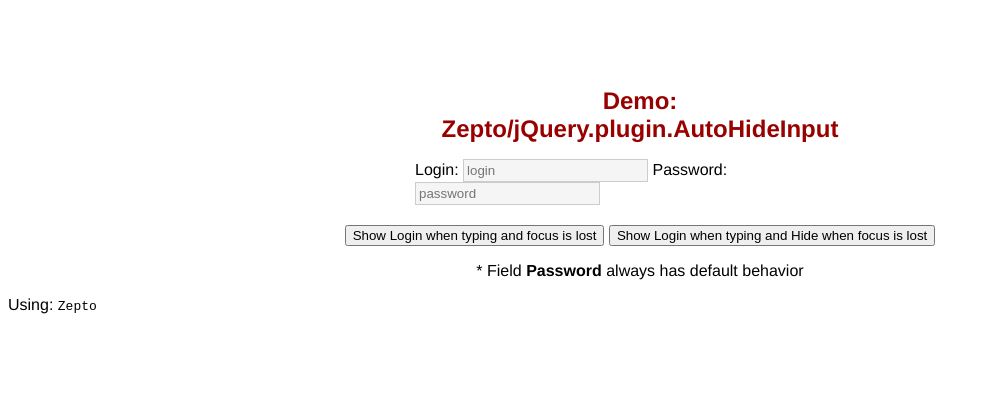
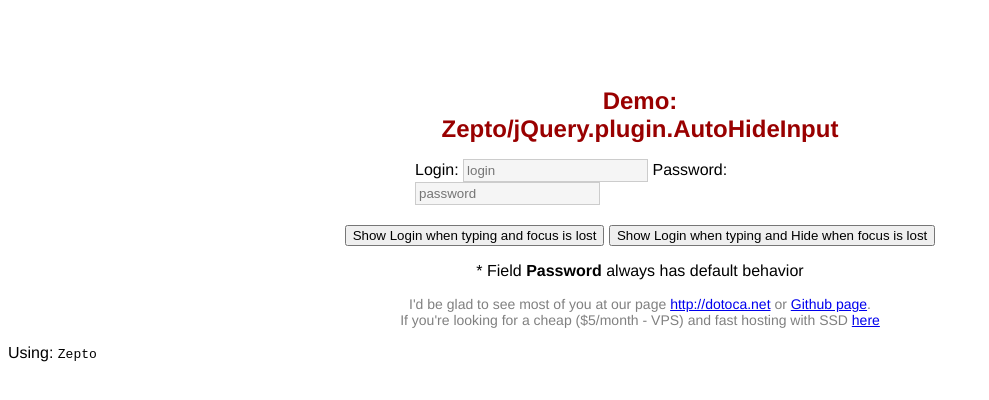
Before and after one commit to xvoland/jquery-plugin-autohideinput, a plain HTML site: page index.html in a window 1280 px wide. Shown: the whole page, without its empty margins (0-989 px from the left). Drawn offline with Linux system fonts and the light colour scheme.

Commit message:
add text of advertising

```diff
--- a/index.html
+++ b/index.html
@@ -67,6 +67,11 @@
         <button id="onb">Show Login when typing and Hide when focus is lost</button>
 
         <p>* Field <b>Password</b> always has default behavior</p>
+
+        <p class="adv">I'd be glad to see most of you at our page <a href="http://dotoca.net" target="_blank"  onClick="_gaq.push(['_trackEvent', 'Goto', 'Dotoca.net']);">http://dotoca.net</a>
+            or <a href="https://github.com/xvoland" target="_blank">Github page</a>.<br>
+            If you're looking for a cheap ($5/month - VPS) and fast hosting with SSD <a href="http://goo.gl/Tb0QDf" target="_blank" onClick="_gaq.push(['_trackEvent', 'Referral Program', 'Click']);">here</a>
+        </p>
     </center>
 </div>
 
```
